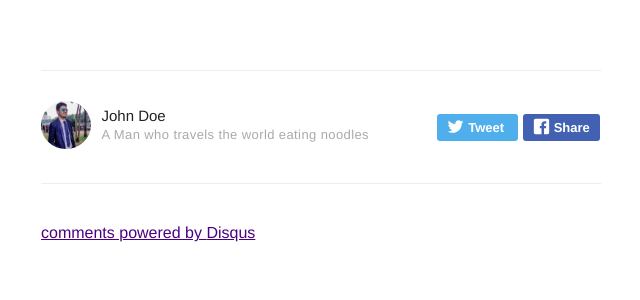
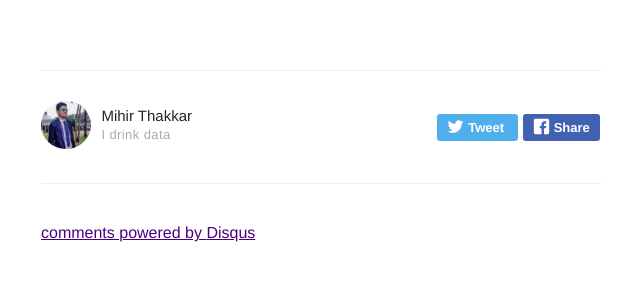
Before and after one commit to ImMihirT/myweb, a Jekyll site: the page built from _posts/2016-01-23-indigo-jekyll-theme.markdown, in a window 1280 px wide. Shown: the part 1292-1592 px from the top of the page, without its empty margins (319-959 px from the left). Built offline with Jekyll 4.4.1, drawn with Linux system fonts in a browser that asks for light colours; emoji names are drawn with the system emoji font; comment, search, counter and statistics services are not loaded.

Commit message:
Update _config.yml

```diff
--- a/_config.yml
+++ b/_config.yml
@@ -9,6 +9,7 @@ description: A blog about technology and stuff related
 # better with square images
 external-image: false
 picture: assets/images/profile.jpg
+
 
 # If you want to include your resume, set to true
 # and specify source (external or local).
@@ -50,21 +51,21 @@ github: mygithub
 medium: medium
 # vimeo: myvimeo
 # lanyrd: mylanyrd
-email: myemail@gmail.com
+email: mihirthakkar98@gmail.com
 
 authors:
   johndoe:
-    name: John Doe
-    bio: A Man who travels the world eating noodles
+    name: Mihir Thakkar
+    bio: I drink data
     external-image: false
     picture: assets/images/profile.jpg
-    twitter: johndoe
-  jamesfoster:
-    name: James Foster
-    bio: A Man who develops software with coffee
-    external-image: false
-    picture: assets/images/james.jpg
-    twitter: jamesfoster
+    twitter: ImMihirT
+#   jamesfoster:
+#     name: James Foster
+#     bio: A Man who develops software with coffee
+#     external-image: false
+#     picture: assets/images/james.jpg
+#     twitter: jamesfoster
 
 # do you want a larger site? change the option below
 # options: [normal, large] | default: normal
```
